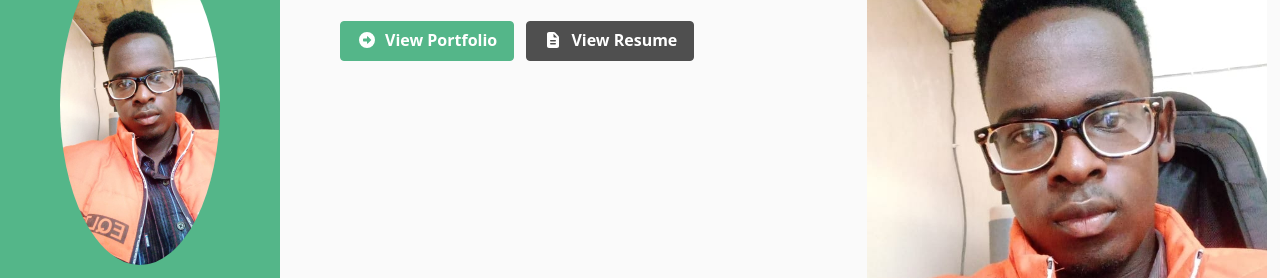
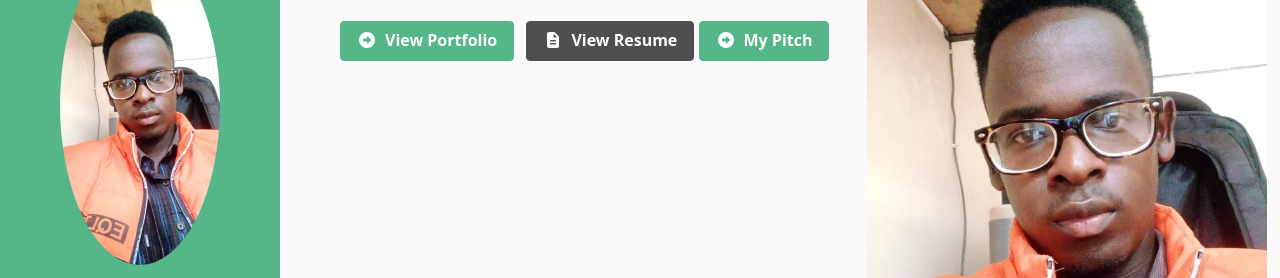
Before and after one commit to okothmax/okothmax.github.io, a plain HTML site: page index.html in a window 1280 px wide. Shown: the part 261-539 px from the top of the page. Drawn offline with Linux system fonts and the light colour scheme.

Commit message:
added pitch

```diff
--- a/index.html
+++ b/index.html
@@ -165,6 +165,9 @@
 							<a class="btn btn-secondary mb-3" href="resume.html"><i
 									class="fas fa-file-alt me-2"></i><span class="d-none d-md-inline">View</span>
 								Resume</a>
+							<a class="btn btn-primary me-2 mb-3" href="https://youtu.be/l1kP5iTtMEM"><i
+									class="fas fa-arrow-alt-circle-right me-2"></i><span class="d-none d-md-inline">My</span>
+								Pitch</a>
 						</div>
 					</div><!--//col-->
 
```
